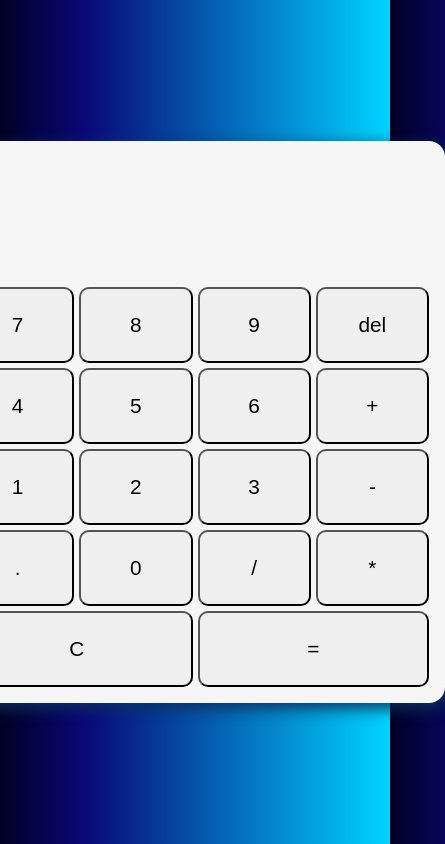
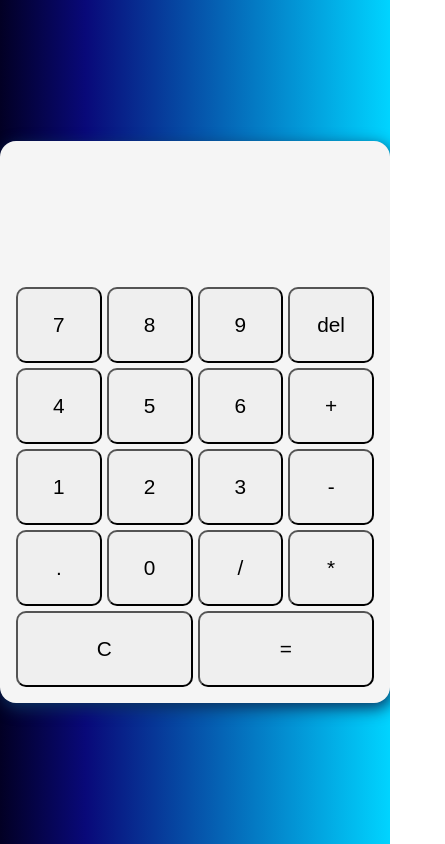
Before and after one commit to digital-stew/calculator, a plain HTML site: page index.html in a window 390 px wide. Shown: the whole page, 445 px wide, since content can reach past the window. Drawn offline with Linux system fonts and the light colour scheme.

Commit message:
now responsive and bug fix: when screenA is empty=

```diff
--- a/calculator.js
+++ b/calculator.js
@@ -10,8 +10,12 @@ buttons.forEach((button) => {
 })
 
 function calculate() {
+
+    if (screen1.innerText === '') return
+
     const numberA = parseFloat(screen1.innerText)
     const numberB = parseFloat(screen2.innerText)
+
     const selectedOperator = operator.innerText
     switch (selectedOperator) {
         case '+':
--- a/style.css
+++ b/style.css
@@ -16,7 +16,7 @@ body {
   );
 }
 .calc {
-  width: 500px;
+  width: 600px;
   padding: 1rem;
   position: relative;
   background-color: whitesmoke;
@@ -73,3 +73,8 @@ button:hover {
 .equals {
   grid-column: span 2;
 }
+@media screen and (max-width: 600px) {
+  .calc {
+    width: 100vw;
+  }
+}
```
